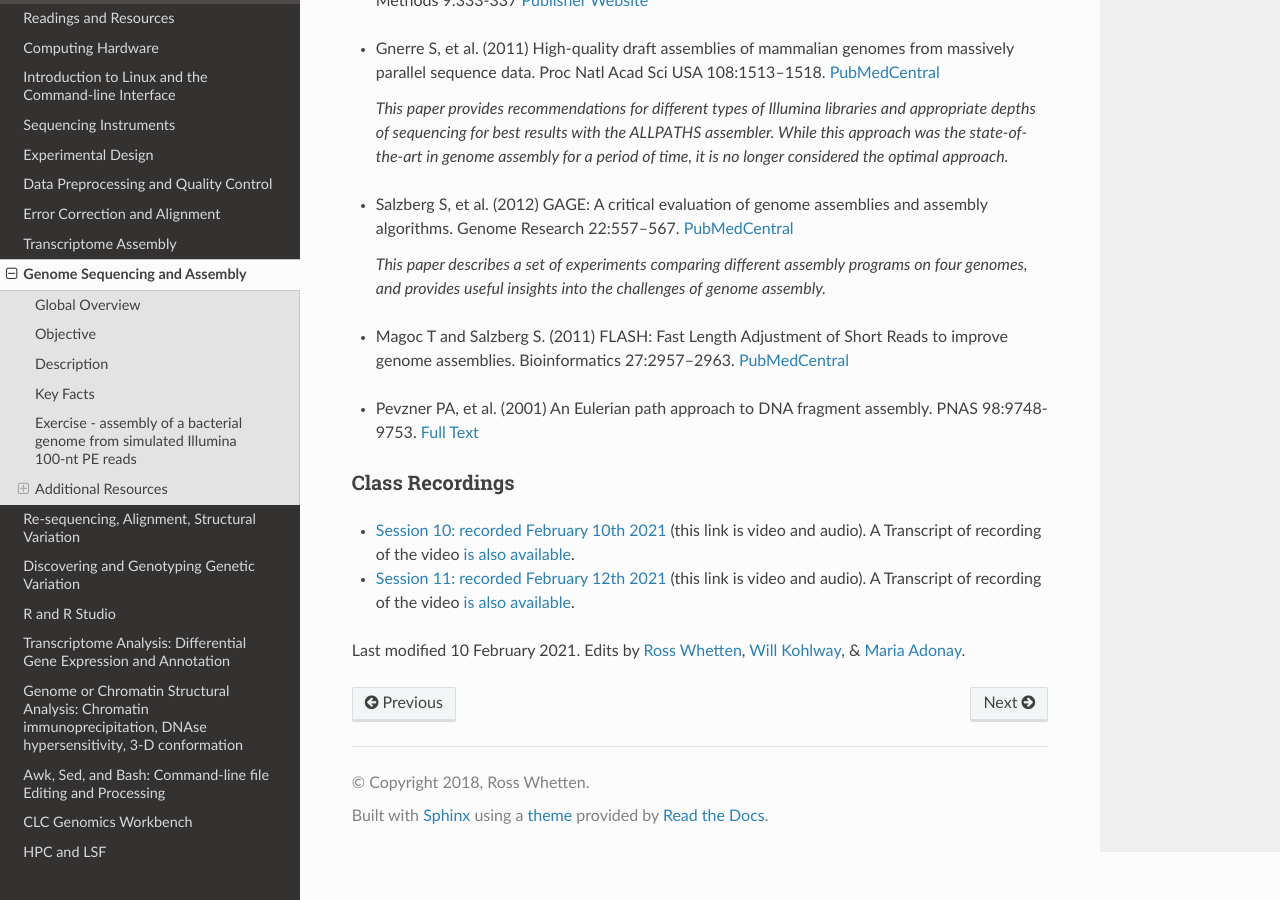
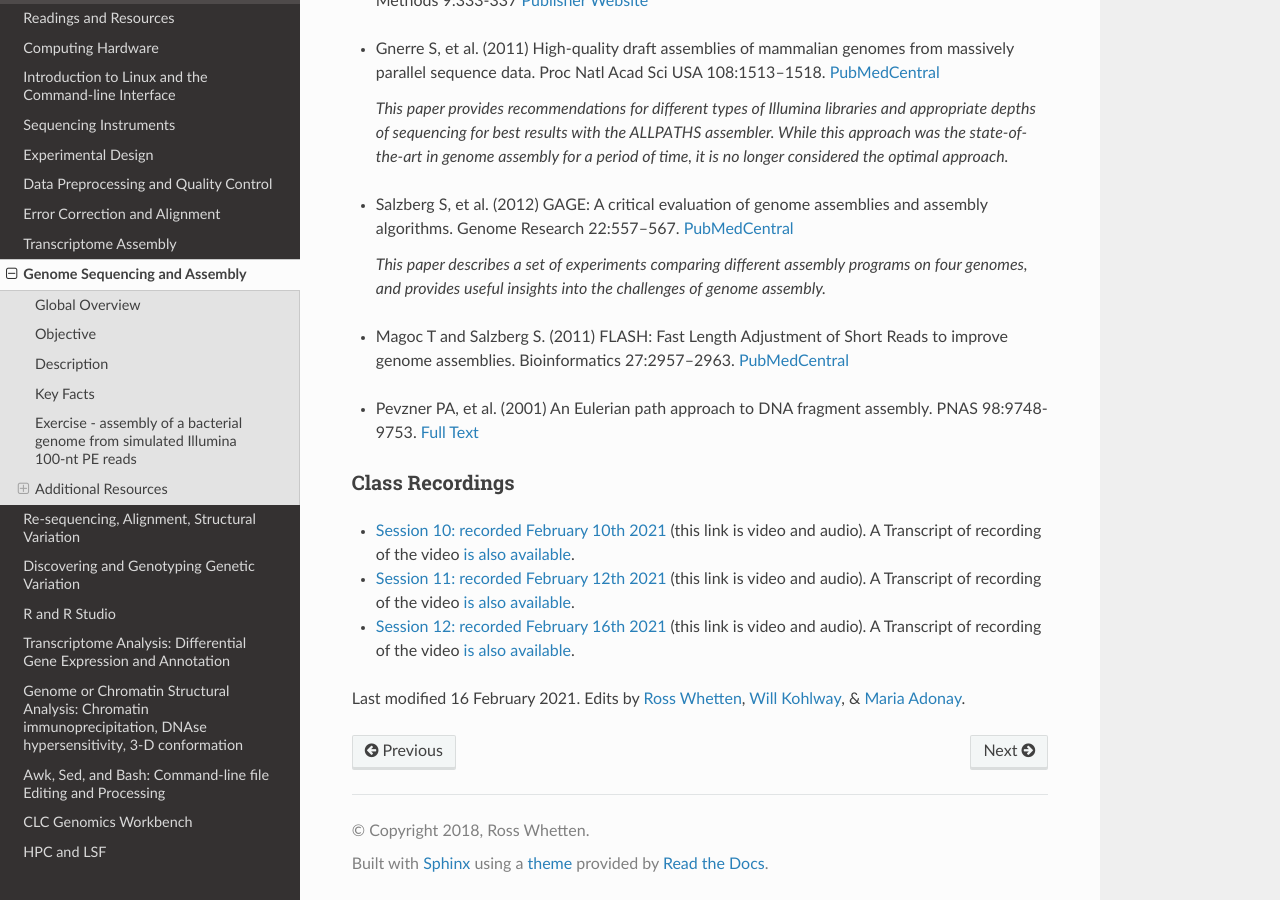
Before and after one commit to rwhetten/DeepSeqAnalysis, a Sphinx documentation site: the page built from docs/source/genome-assembly.rst, in a window 1280 px wide and 900 px high, scrolled down 5034 px. Built offline with Sphinx 7.4.7 and the Read the Docs theme 2.0.0, drawn with Linux system fonts in a browser that asks for light colours.

Commit message:
Update genome-assembly.rst

```diff
--- a/docs/source/genome-assembly.rst
+++ b/docs/source/genome-assembly.rst
@@ -141,6 +141,7 @@
 
 +   `Session 11: recorded February 12th 2021 <https://drive.google.com/file/d/1Ab0jN7jCTrrgU8Yd_PL4aySslla8BFsT/view?usp=sharing>`_ (this link is video and audio). A Transcript of recording of the video `is also available <https://drive.google.com/file/d/1uGBvBMlgEh-GJcrFVDJ3NHjolMAXgrtX/view?usp=sharing>`_.
 
++   `Session 12: recorded February 16th 2021 <https://drive.google.com/file/d/1d_PmnGnxFHJpxum2CuJ4tX53-261I_bx/view?usp=sharing>`_ (this link is video and audio). A Transcript of recording of the video `is also available <https://drive.google.com/file/d/1NXu4q-hKDKclVdq5Dg6wyaUD78TMgECV/view?usp=sharing>`_.
 
-Last modified 10 February 2021.
+Last modified 16 February 2021.
 Edits by `Ross Whetten <https://github.com/rwhetten>`_, `Will Kohlway <https://github.com/wkohlway>`_, & `Maria Adonay <https://github.com/amalgamaria>`_.
```
